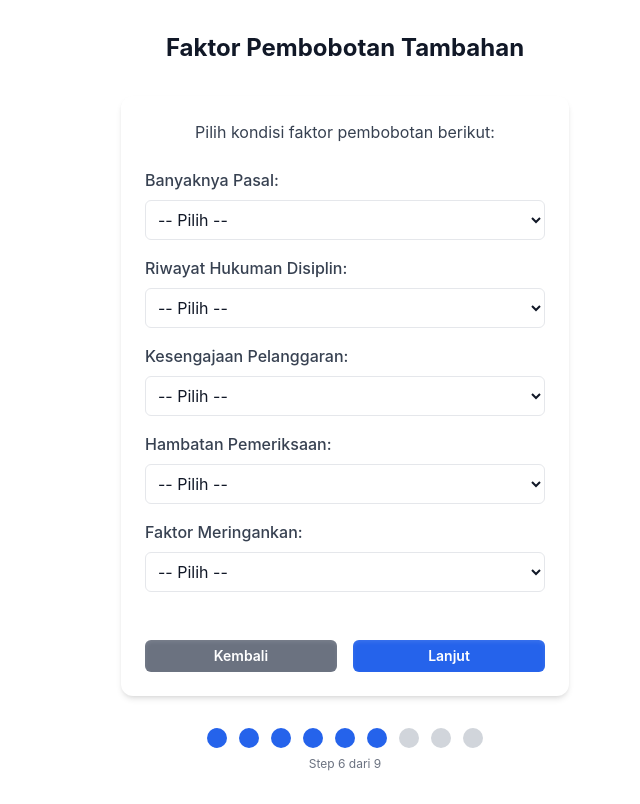
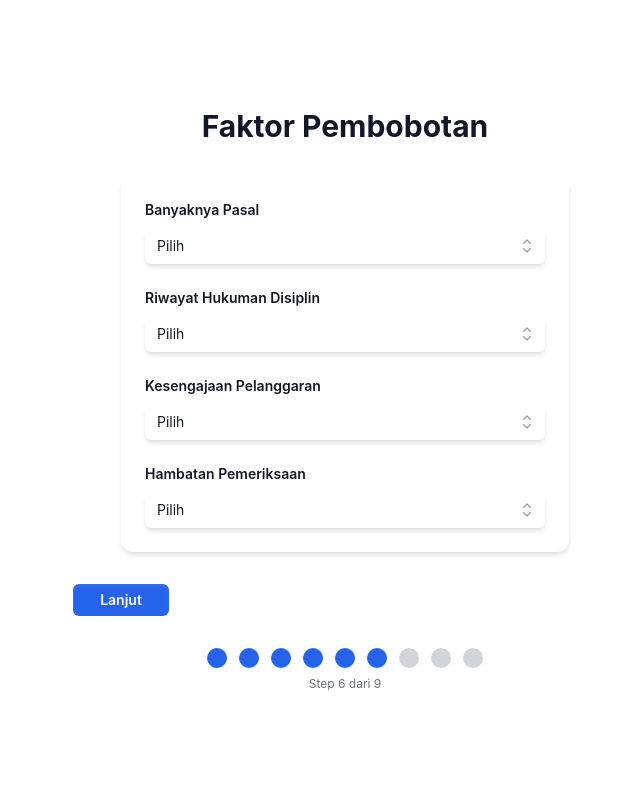
Before and after one commit to ucubz/mpjhd-app-v2, a React (Vite) app: page /step/6 in a window 1280 px wide. Shown: the whole page, without its empty margins (295-935 px from the left). Built offline with nearby package versions, Linux system fonts and the light colour scheme.

Commit message:
Update Step6_FaktorPembobotan.jsx
update headless ui

```diff
--- a/src/pages/Step6_FaktorPembobotan.jsx
+++ b/src/pages/Step6_FaktorPembobotan.jsx
@@ -1,121 +1,130 @@
-import PageWrapper from '../components/PageWrapper';
-import Card from '../components/Card';
-import Button from '../components/Button';
-import BackButton from '../components/BackButton';
-import Stepper from '../components/Stepper';
-import InputDropdown from '../components/InputDropdown'; // 🔥 Pakai komponen clean
-import { useNavigate } from 'react-router-dom';
-import { useMPJHD } from '../context/MPJHDContext';
+import { useNavigate } from 'react-router-dom'
+import { useMPJHD } from '../context/MPJHDContext'
+import { useState } from 'react'
+import PageWrapper from '../components/PageWrapper'
+import Card from '../components/Card'
+import Button from '../components/Button'
+import BackButton from '../components/BackButton'
+import Stepper from '../components/Stepper'
+import { Listbox } from '@headlessui/react'
+import { CheckIcon, ChevronUpDownIcon } from '@heroicons/react/20/solid'
+
+const optionsBanyakPasal = [
+  { label: 'Satu', value: 'satu' },
+  { label: 'Dua', value: 'dua' },
+  { label: 'Lebih dari Dua', value: 'lebihDariDua' }
+]
+
+const optionsHukdis = [
+  { label: 'Belum Pernah', value: 'belumPernah' },
+  { label: 'Pernah 1x', value: 'pernah1x' },
+  { label: 'Pernah >1x', value: 'pernahLebih1x' }
+]
+
+const optionsKesengajaan = [
+  { label: 'Terpaksa', value: 'terpaksa' },
+  { label: 'Sengaja', value: 'sengaja' }
+]
+
+const optionsHambatan = [
+  { label: 'Ada Hambatan', value: 'adaHambatan' },
+  { label: 'Tidak Ada Hambatan', value: 'tidakAdaHambatan' }
+]
 
 export default function Step6_FaktorPembobotan() {
-  const navigate = useNavigate();
-  const { state, dispatch } = useMPJHD();
+  const { state, dispatch } = useMPJHD()
+  const { faktorPembobotan } = state
+  const navigate = useNavigate()
 
-  const pembobotan = state.faktorPembobotan || {
-    banyakPasal: '',
-    hukdis: '',
-    kesengajaan: '',
-    hambatan: '',
-    meringankan: '',
-  };
+  const handleChange = (key, selected) => {
+    dispatch({
+      type: 'SET_FAKTOR_PEMBOBOTAN',
+      payload: { key, value: selected.value }
+    })
+  }
 
-  const handleChange = (key, value) => {
-    dispatch({ type: 'SET_FAKTOR_PEMBOBOTAN', key, value });
-  };
+  const renderListbox = (label, options, value, onChange) => (
+    <div className="space-y-2">
+      <h2 className="text-sm font-semibold">{label}</h2>
+      <Listbox value={value} onChange={onChange}>
+        <div className="relative">
+          <Listbox.Button className="relative w-full rounded-md bg-white/10 py-2 pl-3 pr-10 text-left shadow-md focus:outline-none focus:ring-2 focus:ring-primary text-sm">
+            <span className="block truncate">{value?.label || 'Pilih'}</span>
+            <span className="pointer-events-none absolute inset-y-0 right-0 flex items-center pr-2">
+              <ChevronUpDownIcon className="h-5 w-5 text-gray-400" aria-hidden="true" />
+            </span>
+          </Listbox.Button>
+          <Listbox.Options className="absolute mt-1 max-h-60 w-full overflow-auto rounded-md bg-white/10 py-1 text-sm shadow-lg focus:outline-none">
+            {options.map((option) => (
+              <Listbox.Option key={option.value} value={option} className={({ active }) =>
+                `relative cursor-pointer select-none py-2 pl-10 pr-4 ${
+                  active ? 'bg-primary text-white' : 'text-gray-200'
+                }`
+              }>
+                {({ selected }) => (
+                  <>
+                    <span className={`block truncate ${selected ? 'font-semibold' : 'font-normal'}`}>
+                      {option.label}
+                    </span>
+                    {selected && (
+                      <span className="absolute inset-y-0 left-0 flex items-center pl-3">
+                        <CheckIcon className="h-5 w-5" aria-hidden="true" />
+                      </span>
+                    )}
+                  </>
+                )}
+              </Listbox.Option>
+            ))}
+          </Listbox.Options>
+        </div>
+      </Listbox>
+    </div>
+  )
 
   const handleNext = () => {
-    navigate('/step/7');
-  };
+    navigate('/step/7')
+  }
 
   return (
     <PageWrapper>
-      <h1 className="text-2xl font-bold text-center mb-8">
-        Faktor Pembobotan Tambahan
+      <h1 className="text-2xl font-bold text-center mb-8 sm:text-xl md:text-3xl">
+        Faktor Pembobotan
       </h1>
 
       <Card>
-        <div className="flex flex-col gap-6">
-
-          <p className="text-gray-700 dark:text-gray-200 text-center">
-            Pilih kondisi faktor pembobotan berikut:
-          </p>
-
-          <div className="flex flex-col gap-4">
-
-            {/* Banyaknya Pasal */}
-            <InputDropdown
-              label="Banyaknya Pasal:"
-              value={pembobotan.banyakPasal}
-              onChange={(val) => handleChange('banyakPasal', val)}
-              options={[
-                { value: 'satu', label: 'Hanya satu pasal dilanggar' },
-                { value: 'dua', label: 'Terdapat dua pasal dilanggar' },
-                { value: 'lebihDua', label: 'Lebih dari dua pasal dilanggar' },
-              ]}
-            />
-
-            {/* Riwayat Hukuman Disiplin */}
-            <InputDropdown
-              label="Riwayat Hukuman Disiplin:"
-              value={pembobotan.hukdis}
-              onChange={(val) => handleChange('hukdis', val)}
-              options={[
-                { value: 'belumPernah', label: 'Belum pernah dijatuhi hukdis' },
-                { value: 'pernah1x', label: 'Pernah 1 kali dijatuhi hukdis' },
-                { value: 'lebih1x', label: 'Pernah lebih dari 1 kali dijatuhi hukdis' },
-              ]}
-            />
-
-            {/* Kesengajaan Pelanggaran */}
-            <InputDropdown
-              label="Kesengajaan Pelanggaran:"
-              value={pembobotan.kesengajaan}
-              onChange={(val) => handleChange('kesengajaan', val)}
-              options={[
-                { value: 'terpaksa', label: 'Terpaksa melakukan pelanggaran' },
-                { value: 'lalai', label: 'Tidak sengaja/lalai' },
-                { value: 'sengaja', label: 'Sengaja melakukan pelanggaran' },
-              ]}
-            />
-
-            {/* Hambatan Pemeriksaan */}
-            <InputDropdown
-              label="Hambatan Pemeriksaan:"
-              value={pembobotan.hambatan}
-              onChange={(val) => handleChange('hambatan', val)}
-              options={[
-                { value: 'tidakAda', label: 'Tidak ada hambatan' },
-                { value: 'tidakKooperatif', label: 'Bersikap tidak kooperatif' },
-                { value: 'menghalangi', label: 'Menghalangi/menghilangkan bukti' },
-              ]}
-            />
-
-            {/* Faktor Meringankan */}
-            <InputDropdown
-              label="Faktor Meringankan:"
-              value={pembobotan.meringankan}
-              onChange={(val) => handleChange('meringankan', val)}
-              options={[
-                { value: 'tidakAda', label: 'Tidak ada faktor meringankan' },
-                { value: 'kooperatif', label: 'Berperilaku baik/kooperatif' },
-                { value: 'inisiator', label: 'Inisiator pengungkapan' },
-              ]}
-            />
-
-          </div>
-
-          {/* Tombol Navigasi */}
-          <div className="flex justify-between gap-4 mt-6">
-            <BackButton className="flex-1" />
-            <Button onClick={handleNext} className="flex-1">
-              Lanjut
-            </Button>
-          </div>
-
+        <div className="space-y-6">
+          {renderListbox(
+            'Banyaknya Pasal',
+            optionsBanyakPasal,
+            optionsBanyakPasal.find((o) => o.value === faktorPembobotan.banyakPasal),
+            (val) => handleChange('banyakPasal', val)
+          )}
+          {renderListbox(
+            'Riwayat Hukuman Disiplin',
+            optionsHukdis,
+            optionsHukdis.find((o) => o.value === faktorPembobotan.hukdis),
+            (val) => handleChange('hukdis', val)
+          )}
+          {renderListbox(
+            'Kesengajaan Pelanggaran',
+            optionsKesengajaan,
+            optionsKesengajaan.find((o) => o.value === faktorPembobotan.kesengajaan),
+            (val) => handleChange('kesengajaan', val)
+          )}
+          {renderListbox(
+            'Hambatan Pemeriksaan',
+            optionsHambatan,
+            optionsHambatan.find((o) => o.value === faktorPembobotan.hambatan),
+            (val) => handleChange('hambatan', val)
+          )}
         </div>
       </Card>
 
+      <Button onClick={handleNext} className="mt-8">
+        Lanjut
+      </Button>
+
       <Stepper currentStep={6} />
     </PageWrapper>
-  );
+  )
 }
```
